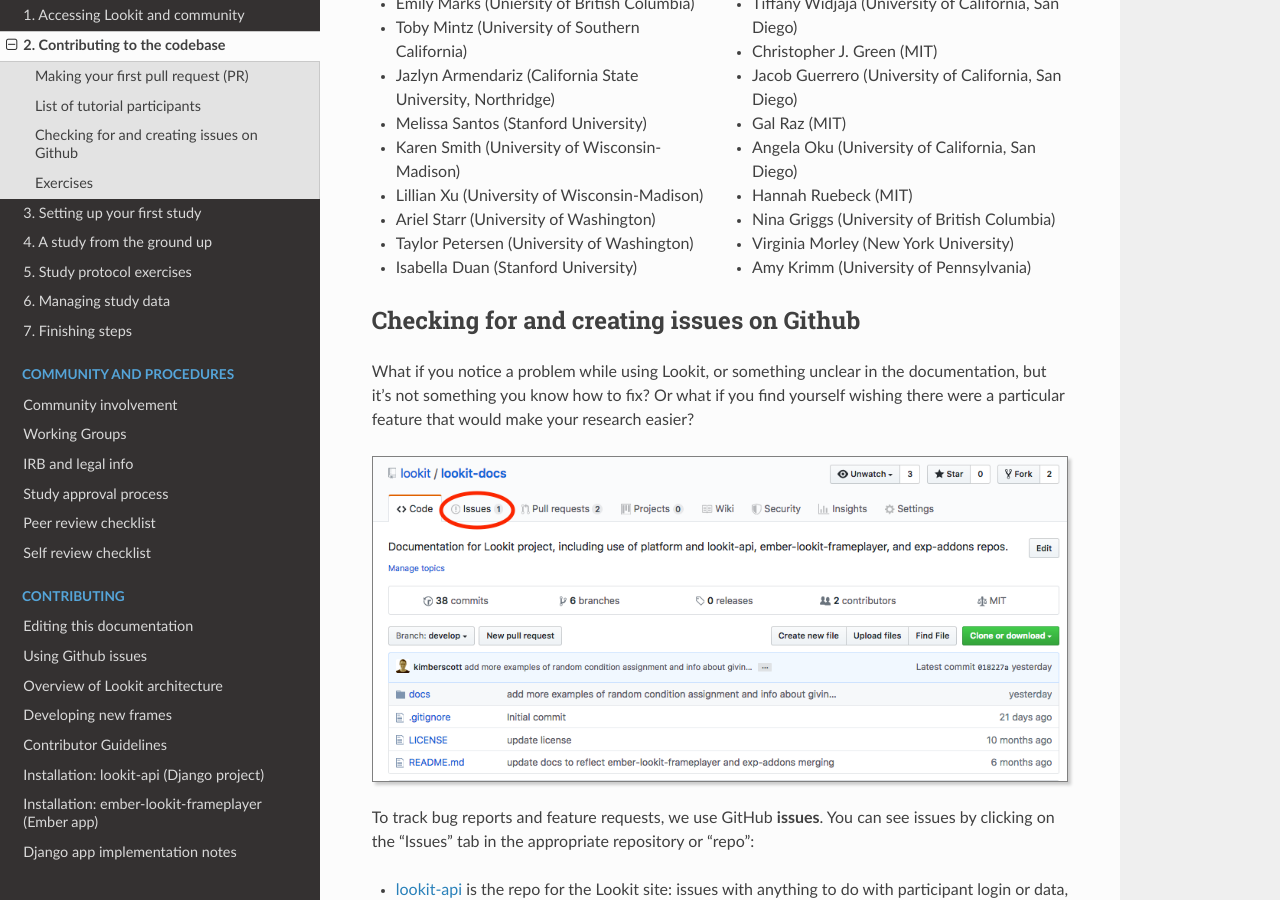
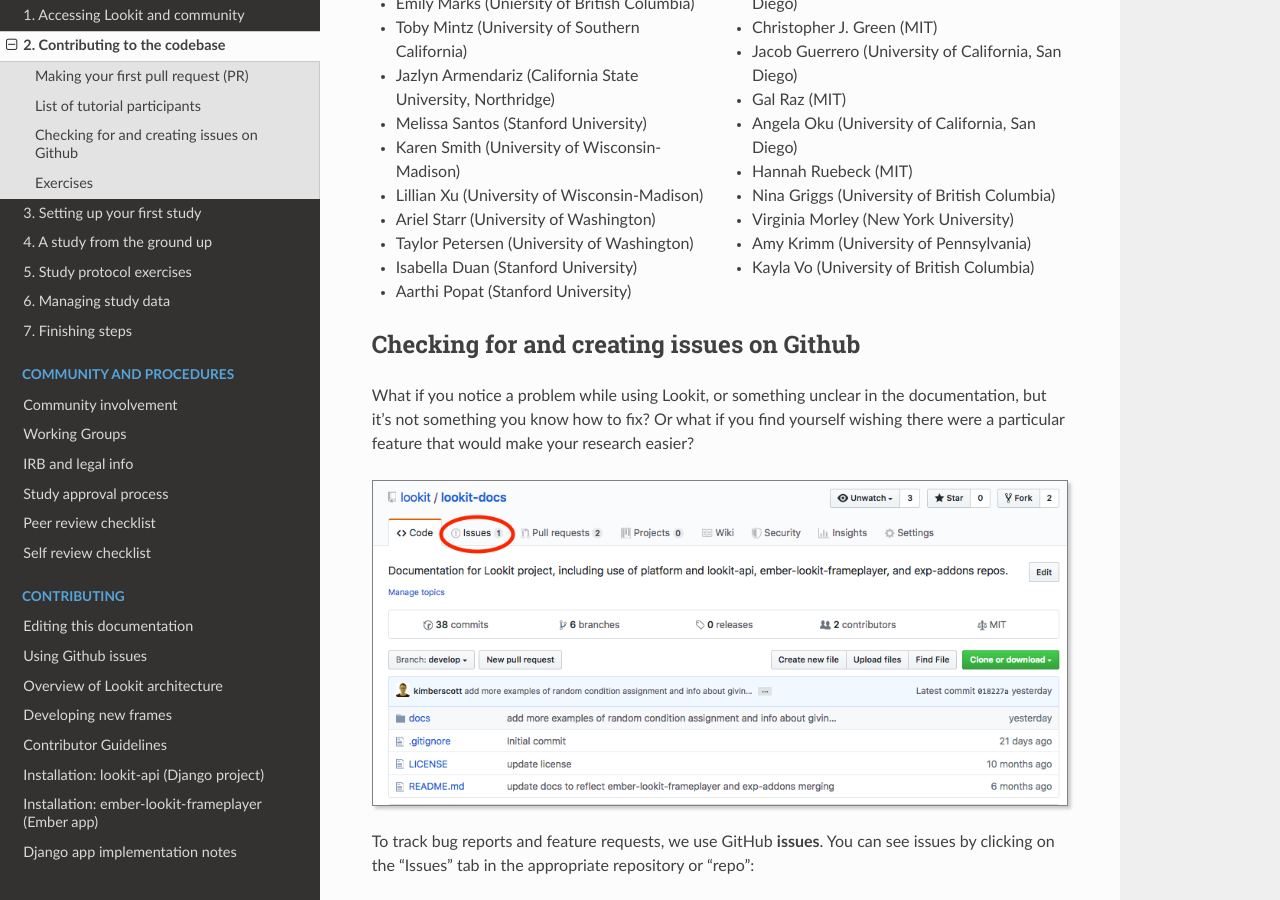
Before and after one commit to lookit/lookit-docs, a Sphinx documentation site: the page built from docs/source/tutorial-contributing.rst, in a window 1280 px wide and 900 px high, scrolled down 6369 px. Built offline with Sphinx 7.4.7 and the Read the Docs theme 2.0.0, drawn with Linux system fonts in a browser that asks for light colours.

Commit message:
Update tutorial-contributing.rst

```diff
--- a/docs/source/tutorial-contributing.rst
+++ b/docs/source/tutorial-contributing.rst
@@ -219,6 +219,7 @@
 - Nina Griggs (University of British Columbia)
 - Virginia Morley (New York University)
 - Amy Krimm (University of Pennsylvania)
+- Kayla Vo (University of British Columbia)
 
 .. _Github issues overview:
 
```
